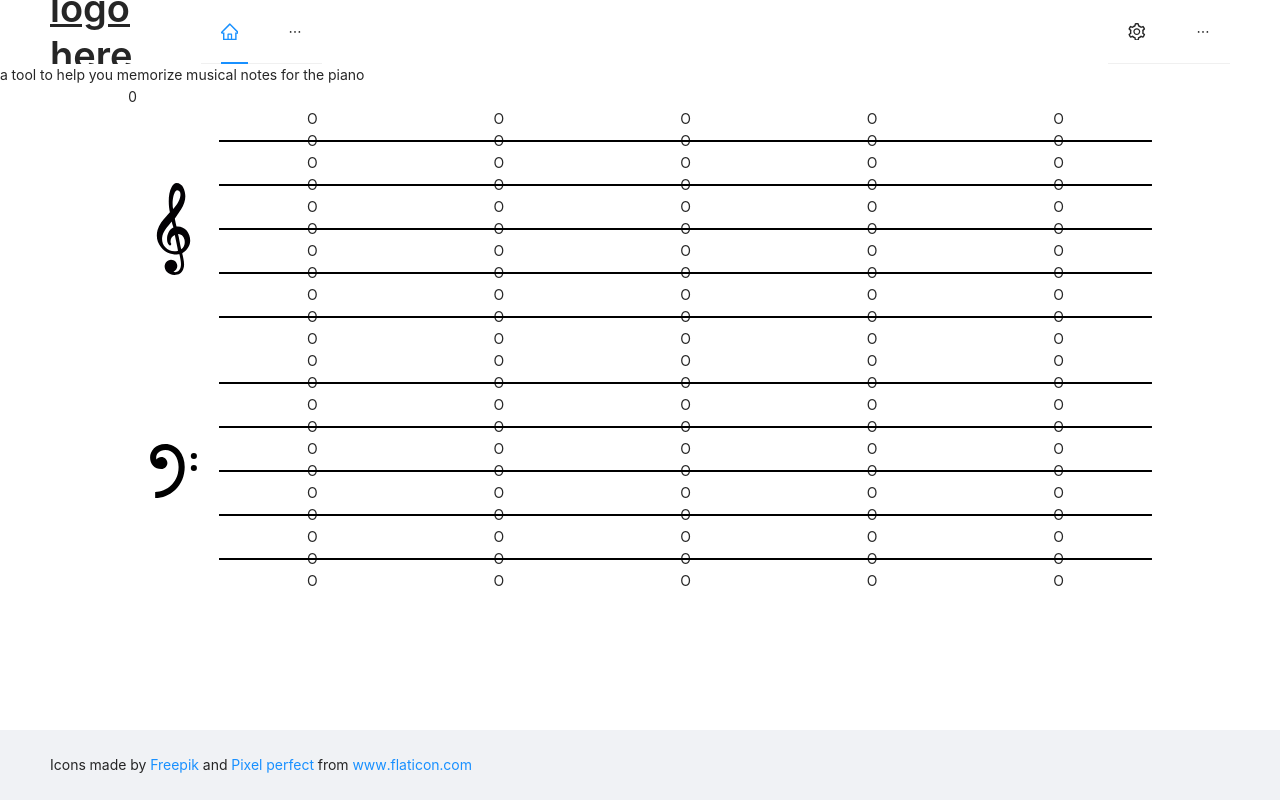
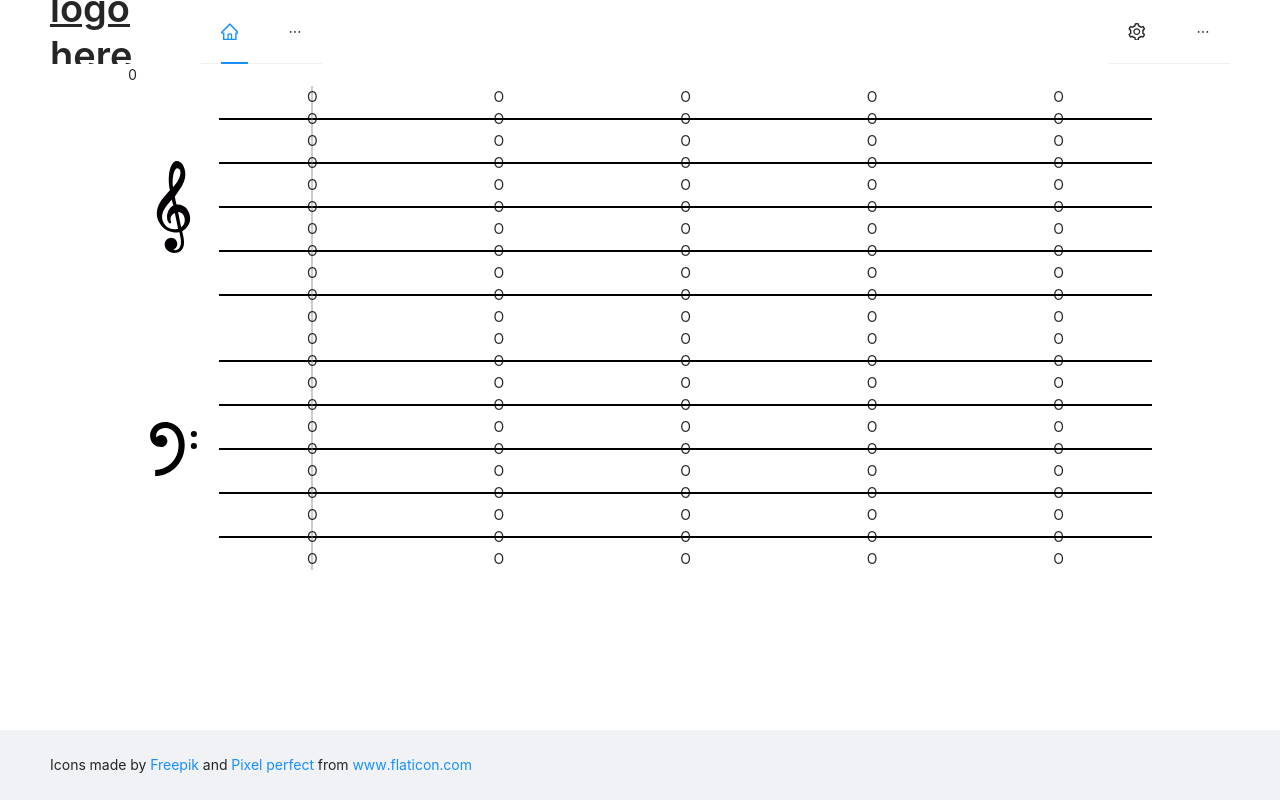
Before and after one commit to Arhuan/pianotes-client, a React (Create React App) app: page / in a window 1280 px wide. Built offline with nearby package versions, Linux system fonts and the light colour scheme.

Commit message:
added cursor styles

```diff
--- a/src/components/staff/StaffComponent.css
+++ b/src/components/staff/StaffComponent.css
@@ -13,3 +13,13 @@
   background-position: center;
   background-repeat: no-repeat;
 }
+
+.cursor {
+  background: linear-gradient(
+    rgba(128, 128, 128, 0.4),
+    rgba(128, 128, 128, 0.4)
+  );
+  background-size: 2px 100%;
+  background-position: center;
+  background-repeat: no-repeat;
+}
--- a/src/components/staff/StaffComponent.jsx
+++ b/src/components/staff/StaffComponent.jsx
@@ -4,81 +4,111 @@ import { Col, Row } from 'antd';
 
 import './StaffComponent.css';
 
+// eslint-disable-next-line no-unused-vars
+const TREBLE_NOTES = [
+  ['G'],
+  ['F'],
+  ['E'],
+  ['D'],
+  ['C'],
+  ['B'],
+  ['A'],
+  ['G'],
+  ['F'],
+  ['E'],
+  ['D'],
+];
+
+// eslint-disable-next-line no-unused-vars
+const BASS_NOTES = [
+  ['B'],
+  ['A'],
+  ['G'],
+  ['F'],
+  ['E'],
+  ['D'],
+  ['C'],
+  ['B'],
+  ['A'],
+  ['G'],
+  ['F'],
+];
+
 function StaffComponent() {
   return (
     <div className="staff-notes">
       <Row>
-        <Col className="notes-col">O</Col>
+        <Col className="notes-col cursor">O</Col>
         <Col className="notes-col">O</Col>
         <Col className="notes-col">O</Col>
         <Col className="notes-col">O</Col>
         <Col className="notes-col">O</Col>
       </Row>
       <Row className="strikethrough">
-        <Col className="notes-col">O</Col>
+        <Col className="notes-col cursor">O</Col>
         <Col className="notes-col">O</Col>
         <Col className="notes-col">O</Col>
         <Col className="notes-col">O</Col>
         <Col className="notes-col">O</Col>
       </Row>
       <Row>
-        <Col className="notes-col">O</Col>
+        <Col className="notes-col cursor">O</Col>
         <Col className="notes-col">O</Col>
         <Col className="notes-col">O</Col>
         <Col className="notes-col">O</Col>
         <Col className="notes-col">O</Col>
       </Row>
       <Row className="strikethrough">
-        <Col className="notes-col">O</Col>
+        <Col className="notes-col cursor">O</Col>
         <Col className="notes-col">O</Col>
         <Col className="notes-col">O</Col>
         <Col className="notes-col">O</Col>
         <Col className="notes-col">O</Col>
       </Row>
       <Row>
-        <Col className="notes-col">O</Col>
+        <Col className="notes-col cursor">O</Col>
         <Col className="notes-col">O</Col>
         <Col className="notes-col">O</Col>
         <Col className="notes-col">O</Col>
         <Col className="notes-col">O</Col>
       </Row>
       <Row className="strikethrough">
-        <Col className="notes-col">O</Col>
+        <Col className="notes-col cursor">O</Col>
         <Col className="notes-col">O</Col>
         <Col className="notes-col">O</Col>
         <Col className="notes-col">O</Col>
         <Col className="notes-col">O</Col>
       </Row>
       <Row>
-        <Col className="notes-col">O</Col>
+        <Col className="notes-col cursor">O</Col>
         <Col className="notes-col">O</Col>
         <Col className="notes-col">O</Col>
         <Col className="notes-col">O</Col>
         <Col className="notes-col">O</Col>
       </Row>
       <Row className="strikethrough">
-        <Col className="notes-col">O</Col>
+        <Col className="notes-col cursor">O</Col>
         <Col className="notes-col">O</Col>
         <Col className="notes-col">O</Col>
         <Col className="notes-col">O</Col>
         <Col className="notes-col">O</Col>
       </Row>
       <Row>
-        <Col className="notes-col">O</Col>
+        <Col className="notes-col cursor">O</Col>
         <Col className="notes-col">O</Col>
         <Col className="notes-col">O</Col>
         <Col className="notes-col">O</Col>
         <Col className="notes-col">O</Col>
       </Row>
       <Row className="strikethrough">
-        <Col className="notes-col">O</Col>
+        <Col className="notes-col cursor">O</Col>
         <Col className="notes-col">O</Col>
         <Col className="notes-col">O</Col>
         <Col className="notes-col">O</Col>
         <Col className="notes-col">O</Col>
       </Row>
       <Row>
-        <Col className="notes-col">O</Col>
+        <Col className="notes-col cursor">O</Col>
         <Col className="notes-col">O</Col>
         <Col className="notes-col">O</Col>
         <Col className="notes-col">O</Col>
--- a/src/pages/home/HomePage.jsx
+++ b/src/pages/home/HomePage.jsx
@@ -5,7 +5,6 @@ import './HomePage.css';
 function HomePage() {
   return (
     <div className="home-page">
-      a tool to help you memorize musical notes for the piano
       <div className="notes-component">
         <NotesComponent />
       </div>
```
